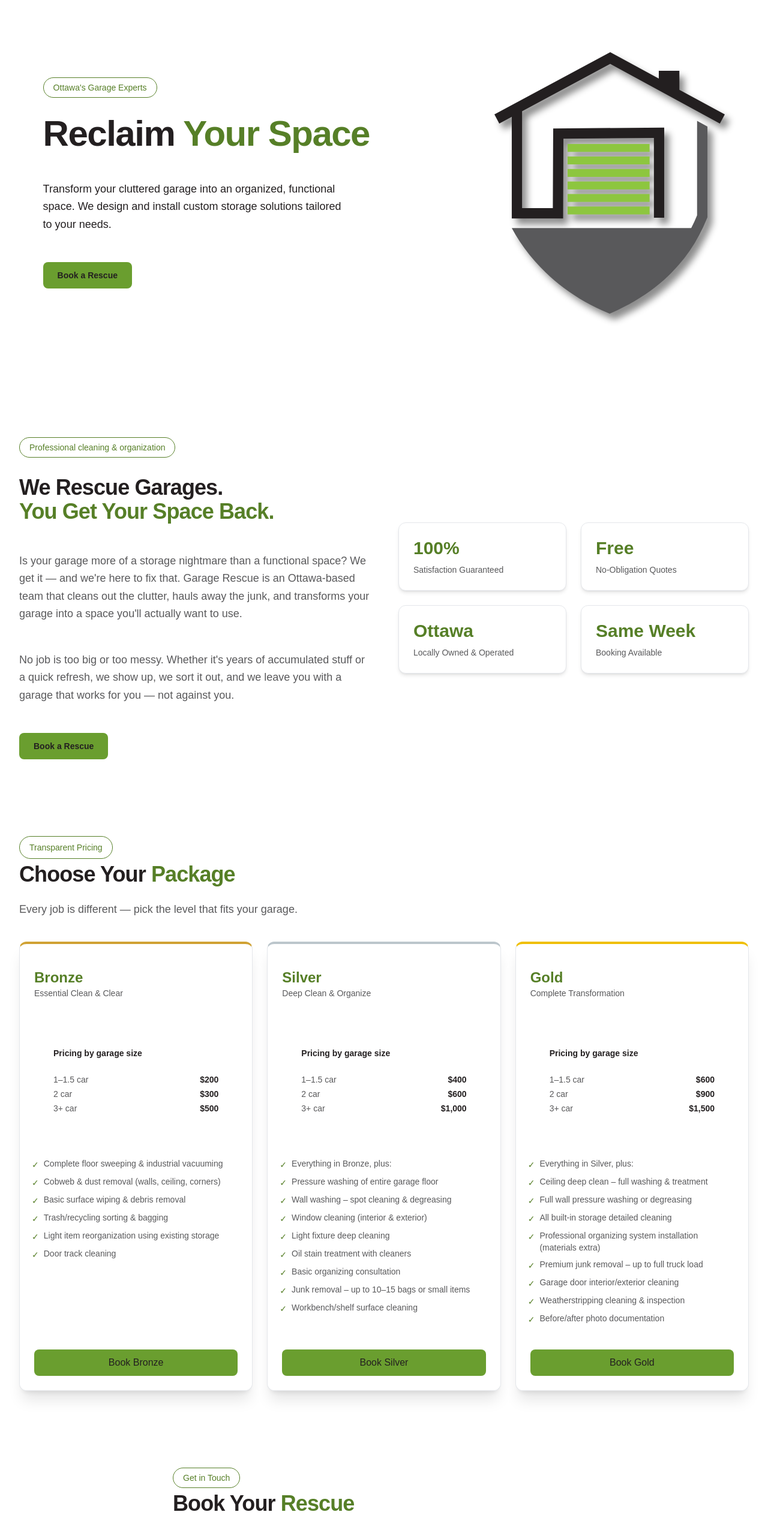
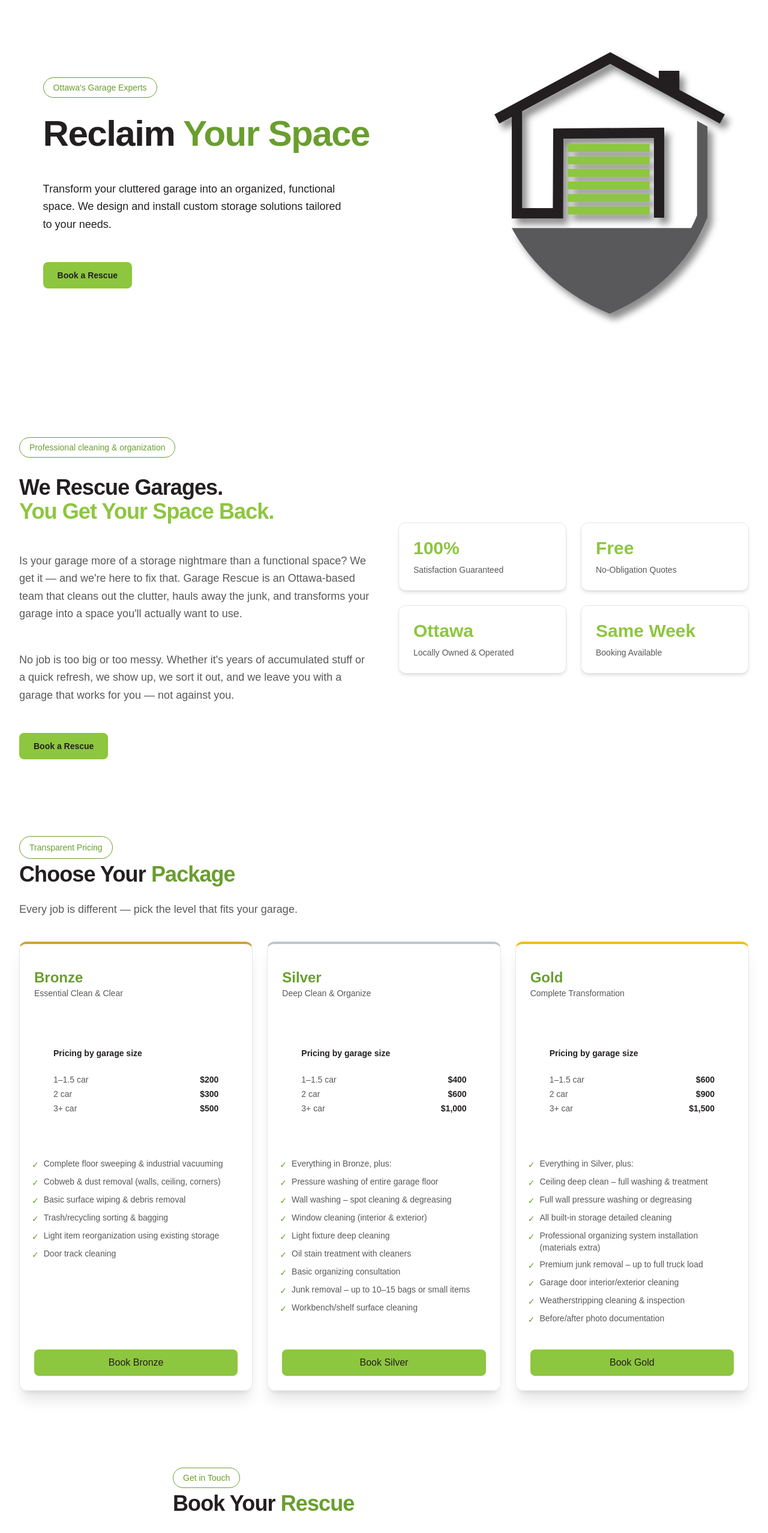
Before and after one commit to lewi0239/The-Garage-Rescue, a React (Vite) app: page / in a window 1280 px wide. Shown: the part 120-2676 px from the top of the page at 60% size. Built offline with nearby package versions, Linux system fonts and the light colour scheme.

Commit message:
fix: fixed contrast issues insdie the <body>, <Hero />, <Pricing />, and <Footer />. New color scheme is closer to initial design

```diff
--- a/src/components/About.tsx
+++ b/src/components/About.tsx
@@ -12,7 +12,7 @@ export default function About({ id }: { id?: string }) {
         >
           {/* Text */}
           <div className="flex flex-col gap-6">
-            <span className="inline-block w-fit rounded-full border border-brand-green px-4 py-1.5 mb-1.5 text-sm font-medium text-brand-green">
+            <span className="inline-block w-fit rounded-full border border-brand-green-btn px-4 py-1.5 mb-1.5 text-sm font-medium text-brand-green-btn">
               Professional cleaning & organization
             </span>
             <h2
@@ -38,7 +38,7 @@ export default function About({ id }: { id?: string }) {
             <a
               href="#contact"
               aria-label="Book a garage rescue"
-              className="self-start rounded-lg bg-brand-green-btn px-6 py-3 text-sm font-semibold text-brand-black transition-opacity hover:opacity-90"
+              className="self-start rounded-lg bg-brand-green px-6 py-3 text-sm font-semibold text-brand-black transition-opacity hover:opacity-90"
             >
               Book a Rescue
             </a>
--- a/src/components/Contact.tsx
+++ b/src/components/Contact.tsx
@@ -62,14 +62,14 @@ export default function Contact({
   return (
     <section id={id} aria-labelledby="contact-heading">
       <div className="mx-auto max-w-3xl px-6 py-16 lg:px-8">
-        <span className="inline-block w-fit rounded-full border border-brand-green px-4 py-1.5 mb-1.5 text-sm font-medium text-brand-green">
+        <span className="inline-block w-fit rounded-full border border-brand-green-btn px-4 py-1.5 mb-1.5 text-sm font-medium text-brand-green-btn">
           Get in Touch
         </span>
         <h2
           id="contact-heading"
           className="mt-4 text-3xl font-bold tracking-tight text-brand-black sm:text-4xl"
         >
-          Book Your <span className="text-brand-green">Rescue</span>
+          Book Your <span className="text-brand-green-btn">Rescue</span>
         </h2>
         <p className="mt-3 text-lg leading-relaxed text-brand-grey">
           Fill out the form below and we'll get back to you within 24 hours.
@@ -234,7 +234,7 @@ export default function Contact({
             type="submit"
             disabled={isLoading}
             aria-label="Book a Rescue"
-            className="self-start rounded-lg bg-brand-green-btn px-8 py-3 text-sm font-semibold text-brand-black transition-opacity hover:opacity-90 disabled:opacity-50"
+            className="self-start rounded-lg bg-brand-green px-8 py-3 text-sm font-semibold text-brand-black transition-opacity hover:opacity-90 disabled:opacity-50"
           >
             {isLoading ? "Sending..." : "Book a Rescue"}
           </button>
--- a/src/components/Hero.tsx
+++ b/src/components/Hero.tsx
@@ -9,14 +9,14 @@ export default function Hero({ id }: { id?: string }) {
         <div className="grid grid-cols-1 items-center gap-12 lg:grid-cols-2">
           {/* Text */}
           <div className="flex flex-col gap-6">
-            <span className="inline-block w-fit rounded-full border border-brand-green px-4 py-1.5 mb-1.5 text-sm font-medium text-brand-green">
+            <span className="inline-block w-fit rounded-full border border-brand-green-btn px-4 py-1.5 mb-1.5 text-sm font-medium text-brand-green-btn">
               Ottawa's Garage Experts
             </span>
             <h1
               id="hero-heading"
               className="text-4xl font-bold tracking-tight text-brand-black sm:text-5xl lg:text-6xl"
             >
-              Reclaim <span className="text-brand-green">Your Space</span>
+              Reclaim <span className="text-brand-green-btn">Your Space</span>
             </h1>
             <p className="max-w-lg text-lg leading-relaxed text-brand-black">
               Transform your cluttered garage into an organized, functional
@@ -26,7 +26,7 @@ export default function Hero({ id }: { id?: string }) {
             <a
               href="#contact"
               aria-label="Book a Rescue"
-              className="self-start rounded-lg bg-brand-green-btn px-6 py-3 text-sm font-semibold text-brand-black transition-opacity hover:opacity-90"
+              className="self-start rounded-lg bg-brand-green px-6 py-3 text-sm font-semibold text-brand-black transition-opacity hover:opacity-90"
             >
               Book a Rescue
             </a>
--- a/src/components/Navbar.tsx
+++ b/src/components/Navbar.tsx
@@ -11,7 +11,6 @@ const navigation = [
   { name: "Contact", href: "#contact" },
 ];
 
-
 export default function NavBar() {
   return (
     <Disclosure
@@ -21,7 +20,6 @@ export default function NavBar() {
     >
       <div className="mx-auto max-w-7xl px-4 sm:px-6 lg:px-8">
         <div className="relative flex h-16 items-center justify-between">
-
           {/* Mobile: hamburger */}
           <div className="absolute inset-y-0 left-0 flex items-center sm:hidden">
             <DisclosureButton
@@ -34,7 +32,11 @@ export default function NavBar() {
 
           {/* Logo + desktop links */}
           <div className="flex flex-1 items-center justify-center sm:items-stretch sm:justify-start">
-            <a href="#hero" aria-label="Go to top of page" className="flex shrink-0 items-center">
+            <a
+              href="#hero"
+              aria-label="Go to top of page"
+              className="flex shrink-0 items-center"
+            >
               <img
                 alt="Garage Rescue logo"
                 src="/gr-logo.png"
@@ -64,12 +66,11 @@ export default function NavBar() {
             <a
               href="#contact"
               aria-label="Book a Rescue"
-              className="rounded-lg bg-brand-green-btn px-4 py-2 text-sm font-semibold text-brand-black transition-opacity hover:opacity-90"
+              className="rounded-lg bg-brand-green px-4 py-2 text-sm font-semibold text-brand-black transition-opacity hover:opacity-90"
             >
               Book a Rescue
             </a>
           </div>
-
         </div>
       </div>
 
@@ -89,7 +90,7 @@ export default function NavBar() {
           <a
             href="#contact"
             aria-label="Book a Rescue"
-            className="mt-2 block rounded-lg bg-brand-green-btn px-4 py-2 text-center text-sm font-semibold text-brand-black"
+            className="mt-2 block rounded-lg bg-brand-green px-4 py-2 text-center text-sm font-semibold text-brand-black"
           >
             Book a Rescue
           </a>
--- a/src/components/Pricing.tsx
+++ b/src/components/Pricing.tsx
@@ -90,7 +90,7 @@ function PricingCard({
           stuck ? "border-b-6 shadow-sm" : ""
         }`}
       >
-        <span className="text-2xl font-bold text-brand-green">{pkg}</span>
+        <span className="text-2xl font-bold text-brand-green-btn">{pkg}</span>
         <p className="text-sm font-medium text-brand-grey">{subtitle}</p>
       </div>
 
@@ -131,7 +131,7 @@ function PricingCard({
             key={item}
             className="flex items-start px-5 gap-2 text-sm text-brand-grey"
           >
-            <span className="mt-0.5 text-brand-green" aria-hidden="true">
+            <span className="mt-0.5 text-brand-green-btn" aria-hidden="true">
               ✓
             </span>
             {item}
@@ -149,7 +149,7 @@ function PricingCard({
               .getElementById("contact")
               ?.scrollIntoView({ behavior: "smooth" });
           }}
-          className="block w-full rounded-lg bg-brand-green-btn py-2.5 text-center text-sm font-semibold text-brand-black transition-opacity hover:opacity-90"
+          className="block w-full rounded-lg bg-brand-green py-2.5 text-center text-sm font-semibold text-brand-black transition-opacity hover:opacity-90"
         >
           Book {pkg}
         </button>
@@ -170,14 +170,14 @@ export default function Pricing({
   return (
     <section id={id} aria-labelledby="pricing-heading">
       <div className="mx-auto max-w-7xl px-6 py-16 lg:px-8">
-        <span className="inline-block w-fit rounded-full border border-brand-green px-4 py-2 mb-1.5 text-sm font-medium text-brand-green">
+        <span className="inline-block w-fit rounded-full border border-brand-green-btn px-4 py-2 mb-1.5 text-sm font-medium text-brand-green-btn">
           Transparent Pricing
         </span>
         <h2
           id="pricing-heading"
           className="mt-4 text-3xl font-bold tracking-tight text-brand-black sm:text-4xl"
         >
-          Choose Your <span className="text-brand-green">Package</span>
+          Choose Your <span className="text-brand-green-btn">Package</span>
         </h2>
         <p className="mt-3 max-w-2xl text-lg text-brand-grey">
           Every job is different — pick the level that fits your garage.
--- a/src/index.css
+++ b/src/index.css
@@ -105,7 +105,7 @@ select {
   --brand-fff: #ffffff;
   --brand-white: #f1f1f1;
   --brand-black: #231f20;
-  --brand-green: #567f27;
+  --brand-green: #8dc63f;
   --brand-green-btn: #6a9e2f;
   --brand-grey: #59595b;
   --background: oklch(1 0 0);
```
